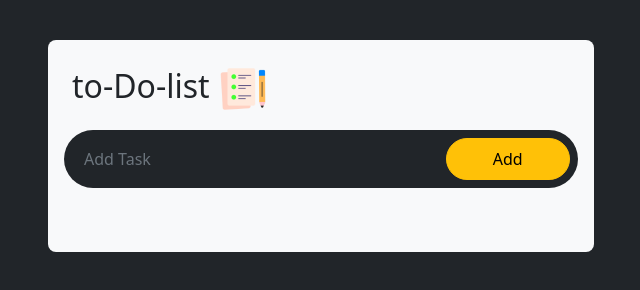
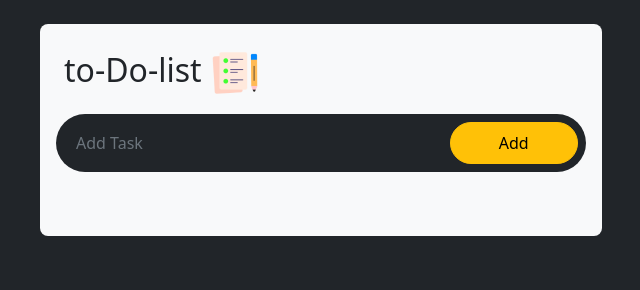
Before and after one commit to RihamMohamed101/to-do, a plain HTML site: page index.html in a window 1280 px wide. Shown: the whole page, without its empty margins (319-959 px from the left). Drawn offline with Linux system fonts and the light colour scheme.

Commit message:
againChange

```diff
--- a/index.html
+++ b/index.html
@@ -64,7 +64,7 @@
 <body class="text-dark bg-dark ">
 
    <div class="container  mt-3 ">
-       <div class="row justify-content-center p-4 ">
+       <div class="row justify-content-center p-2 ">
 
            <div class="col-md-6 bg-light   p-3 rounded-3">
 
--- a/index.js
+++ b/index.js
@@ -1,5 +1,3 @@
-
-
 
 let inp = document.getElementById('inp');
 let containerList = document.getElementById('container-list');
@@ -50,7 +48,14 @@ function savaData() {
 }
 
 function retDAta() {
-         containerList.innerHTML = localStorage.getItem("data");
+    if (localStorage.getItem("data") === null) {
+        containerList.innerHTML = '';
+    }
+
+    else
+    {
+        containerList.innerHTML = localStorage.getItem("data");
+    }
     }
 
 retDAta();
```
